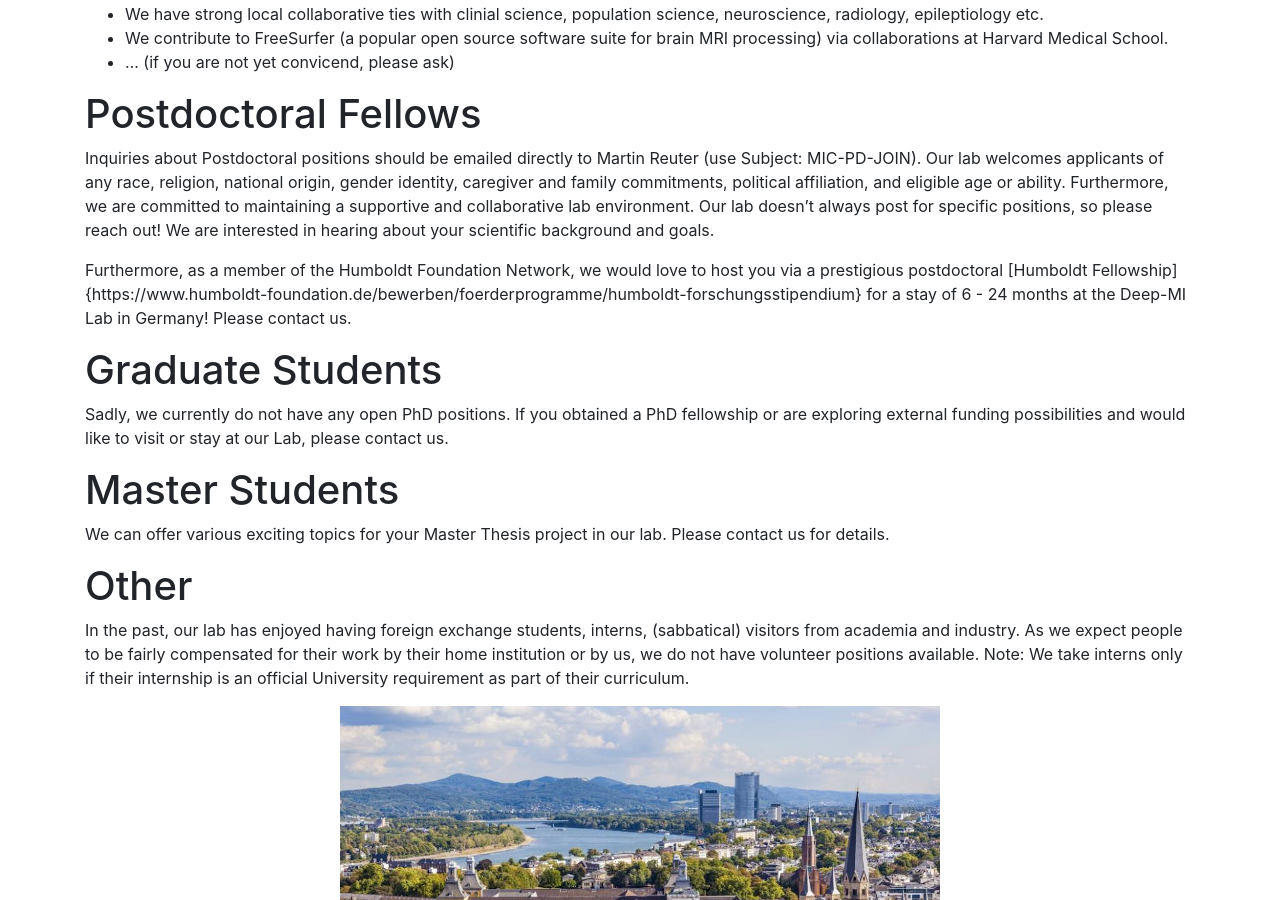
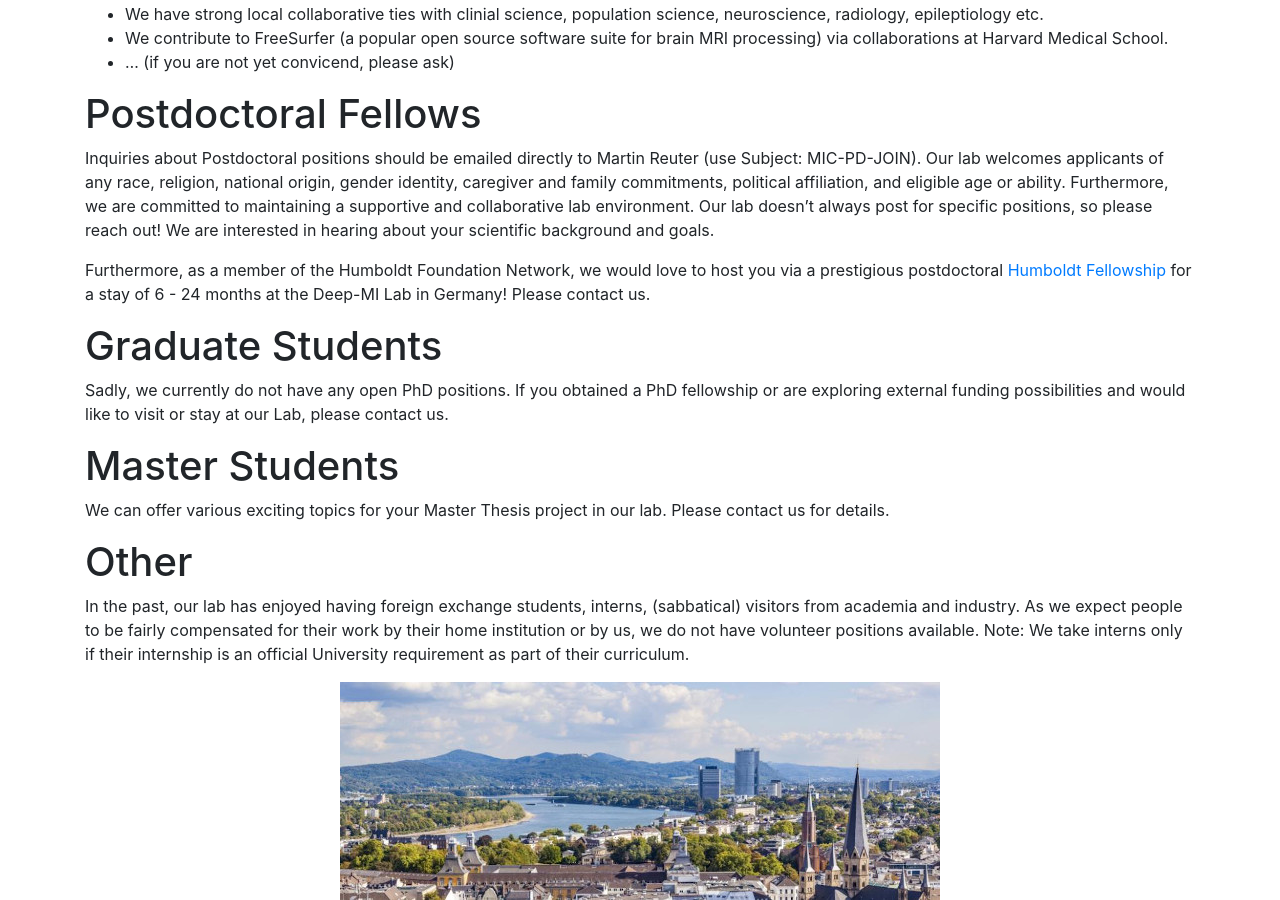
Before and after one commit to Deep-MI/Deep-MI.github.io, a Jekyll site: the page built from join/index.md, in a window 1280 px wide and 900 px high, scrolled down 707 px. Built offline with Jekyll 4.4.1, drawn with Linux system fonts in a browser that asks for light colours; nearby versions of some CDN libraries; comment, search, counter and statistics services are not loaded.

Commit message:
fix link

```diff
--- a/join/index.md
+++ b/join/index.md
@@ -30,7 +30,7 @@ While every lab member is expected to contribute to the lab, we also expect to g
 
 Inquiries about Postdoctoral positions should be emailed directly to Martin Reuter (use Subject: MIC-PD-JOIN). Our lab welcomes applicants of any race, religion, national origin, gender identity, caregiver and family commitments, political affiliation, and eligible age or ability. Furthermore, we are committed to maintaining a supportive and collaborative lab environment. Our lab doesn’t always post for specific positions, so please reach out! We are interested in hearing about your scientific background and goals.
 
-Furthermore, as a member of the Humboldt Foundation Network, we would love to host you via a prestigious postdoctoral [Humboldt Fellowship]{https://www.humboldt-foundation.de/bewerben/foerderprogramme/humboldt-forschungsstipendium} for a stay of 6 - 24 months at the Deep-MI Lab in Germany! Please contact us.
+Furthermore, as a member of the Humboldt Foundation Network, we would love to host you via a prestigious postdoctoral [Humboldt Fellowship](https://www.humboldt-foundation.de/bewerben/foerderprogramme/humboldt-forschungsstipendium) for a stay of 6 - 24 months at the Deep-MI Lab in Germany! Please contact us.
 
 # Graduate Students
 
```
